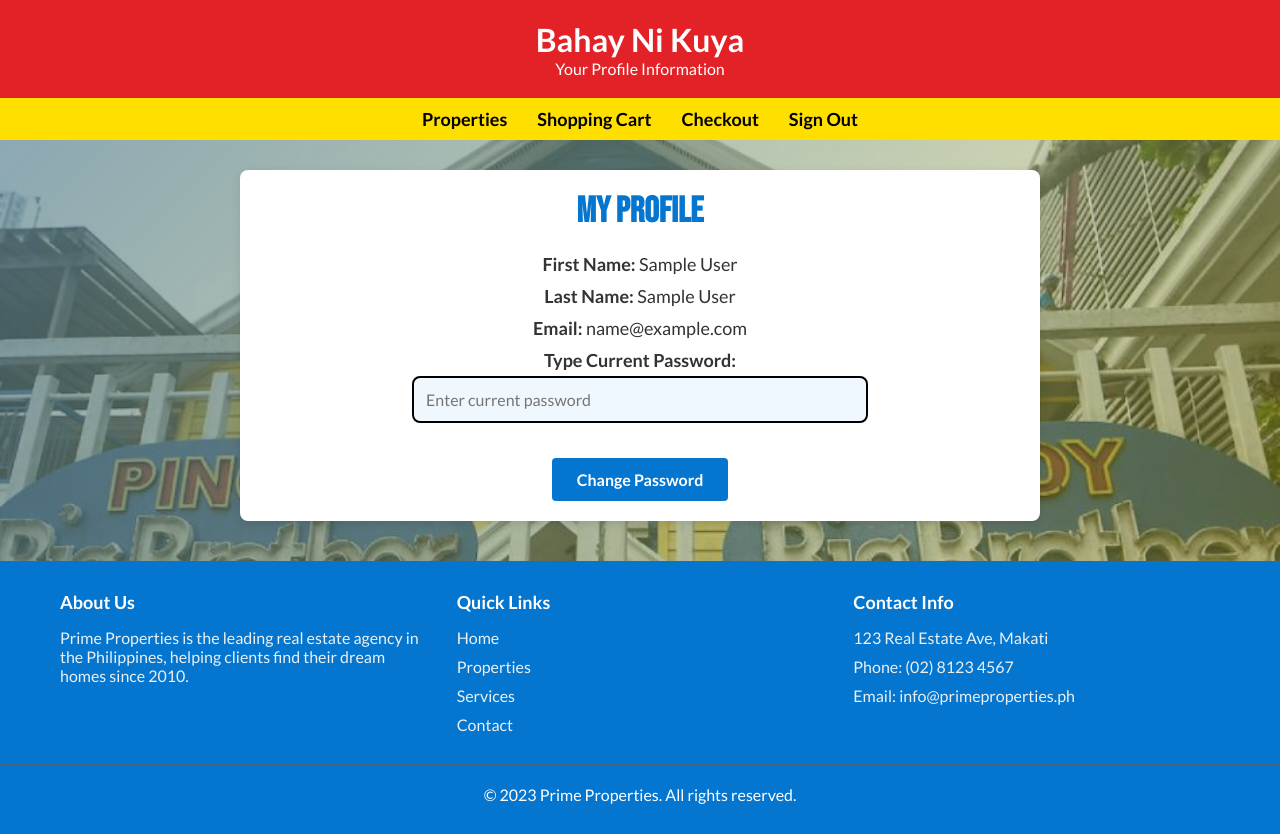
After one commit to jeremiahmaxwellang/ITDBADM-Bahay-Ni-Kuya, a PHP site: page /profile.php in a window 1280 px wide. The commit adds this page. Run offline with PHP 8.4, Linux system fonts and the light colour scheme; the visitor is signed in with stand-in values (Sample User, id 1).

Commit message:
New files profile.php and verify_password.php

```diff
--- a/views/checkout.php
+++ b/views/checkout.php
@@ -195,6 +195,7 @@ $conn->close();
         <ul>
             <li><a class="navButton" href="property_listing.php">Browse Properties</a></li>
             <li><a class="navButton" href="shopping_cart.php">Your Cart</a></li>
+            <li><a class="navButton" href="profile.php">View Profile</a></li>
             <li><a class="navButton" onclick="window.location.href='logout.php'">Sign Out</a></li>
         </ul>
     </nav>
--- /dev/null
+++ b/views/profile.php
@@ -0,0 +1,229 @@
+<?php
+session_start();
+require_once('../includes/dbconfig.php');
+
+// Check if user is logged in
+if (!isset($_SESSION['user_email'])) {
+    header("Location: login.php");
+    exit;
+}
+
+$email = $_SESSION['user_email'];
+
+// Fetch user details
+$stmt = $conn->prepare("SELECT first_name, last_name, email FROM users WHERE email = ?");
+$stmt->bind_param("s", $email);
+$stmt->execute();
+$result = $stmt->get_result();
+
+$user = $result->fetch_assoc();
+
+$stmt->close();
+$conn->close();
+?>
+<!DOCTYPE html>
+<html lang="en">
+<head>
+<meta charset="UTF-8">
+<meta name="viewport" content="width=device-width, initial-scale=1.0">
+<title>My Profile - Bahay Ni Kuya</title>
+<link href="https://fonts.googleapis.com/css2?family=Lato:wght@400;700&display=swap" rel="stylesheet">
+<link href="https://fonts.googleapis.com/css2?family=Bebas+Neue&display=swap" rel="stylesheet">
+<style>
+    :root {
+        --MainBlue: #0476D0;
+        --MainRed: #E32227;
+        --MainYellow: #FFDF00;
+        --DefaultFont: 'Lato', serif;
+        --DefaultHeaderFont: 'Bebas Neue', sans-serif;
+        --DefaultFontColor: black;
+    }
+    * { margin: 0; padding: 0; box-sizing: border-box; font-family: var(--DefaultFont); }
+    body {
+        background-image: url('../images/pbb house.jpg');
+        background-size: cover;
+        background-position: center;
+        background-repeat: no-repeat;
+        color: #333;
+        min-height: 100vh;
+    }
+    .property-bg-gradient {
+        position: fixed; top: 0; left: 0; width: 100vw; height: 100vh;
+        z-index: 0;
+        background: linear-gradient(135deg, rgba(80,124,147,0.7) 0%, rgba(255,223,0,0.3) 100%);
+    }
+    body > *:not(.property-bg-gradient) { position: relative; z-index: 1; }
+    header {
+        background-color: var(--MainRed);
+        color: white;
+        padding: 20px 0;
+        text-align: center;
+    }
+    nav {
+        background-color: var(--MainYellow);
+        padding: 10px 0;
+    }
+    nav ul {
+        display: flex; justify-content: center; list-style: none; align-items: center;
+    }
+    nav ul li { margin: 0 15px; }
+    nav ul li a {
+        color: var(--DefaultFontColor);
+        text-decoration: none;
+        font-weight: bold;
+        font-size: 18px;
+    }
+    .container {
+        max-width: 800px;
+        margin: 30px auto;
+        padding: 20px;
+        background: white;
+        border-radius: 8px;
+        box-shadow: 0 3px 10px rgba(0,0,0,0.1);
+        text-align: center;
+    }
+    .profile-header {
+        font-family: var(--DefaultHeaderFont);
+        font-size: 36px;
+        margin-bottom: 20px;
+        color: var(--MainBlue);
+    }
+    .profile-info {
+        font-size: 18px;
+        margin: 10px 0;
+    }
+    .change-password-btn {
+        background-color: var(--MainBlue);
+        color: white;
+        border: none;
+        padding: 12px 25px;
+        border-radius: 4px;
+        cursor: pointer;
+        font-size: 16px;
+        font-weight: bold;
+        margin-top: 20px;
+    }
+    .change-password-btn:hover { background-color: #035a9e; }
+    footer {
+        background-color: var(--MainBlue);
+        color: white;
+        text-align: center;
+        padding: 30px 0;
+        margin-top: 40px;
+    }
+    .footer-content {
+        max-width: 1200px;
+        margin: 0 auto;
+        display: grid;
+        grid-template-columns: repeat(3, 1fr);
+        gap: 30px;
+        text-align: left;
+        padding: 0 20px;
+    }
+    .footer-section h3 { margin-bottom: 15px; font-size: 18px; }
+    .footer-section p, .footer-section a {
+        color: #ecf0f1; margin-bottom: 10px; display: block; text-decoration: none;
+    }
+    .copyright {
+        margin-top: 20px; padding-top: 20px; border-top: 1px solid #4a6278;
+    }
+    @media (max-width: 768px) {
+        .footer-content { grid-template-columns: 1fr; gap: 20px; }
+    }
+
+    .login_input[type="password"] {
+    width: 60%;
+    padding: 12px;
+    border: 2px solid black;
+    border-radius: 8px;
+    background-color: #f0f8ff;
+    color: black;               /* Text color */
+    font-size: 16px;           /* Larger font */
+    margin: 5px auto 15px auto; /* Top, auto (left/right for centering), bottom */
+    box-sizing: border-box;
+    display: block;
+    font-family: 'Lato', serif;
+}
+    .close:hover { color: black; }
+</style>
+</head>
+<body>
+<div class="property-bg-gradient"></div>
+<header>
+    <h1 class="site_header">Bahay Ni Kuya</h1>
+    <p>Your Profile Information</p>
+</header>
+
+<nav>
+    <ul>
+        <li><a href="property_listing.php">Properties</a></li>
+        <li><a href="shopping_cart.php">Shopping Cart</a></li>
+        <li><a href="checkout.php">Checkout</a></li>
+        <li><a href="logout.php">Sign Out</a></li>
+    </ul>
+</nav>
+
+<div class="container">
+    <h2 class="profile-header">My Profile</h2>
+    <?php if ($user): ?>
+        <p class="profile-info"><strong>First Name:</strong> <?php echo htmlspecialchars($user['first_name']); ?></p>
+        <p class="profile-info"><strong>Last Name:</strong> <?php echo htmlspecialchars($user['last_name']); ?></p>
+        <p class="profile-info"><strong>Email:</strong> <?php echo htmlspecialchars($user['email']); ?></p>
+        <p class="profile-info">
+            <strong>Type Current Password:</strong>
+            <input class="login_input" type="password" id="currentPassword" name="current_password" placeholder="Enter current password">
+        </p>
+        <button id="changePasswordBtn" class="change-password-btn">Change Password</button>
+        <p id="errorMsg" style="color:red;"></p>
+    <?php else: ?>
+        <p>User not found.</p>
+    <?php endif; ?>
+</div>
+
+<script>
+document.getElementById('changePasswordBtn').addEventListener('click', function() {
+    let currentPassword = document.getElementById('currentPassword').value;
+
+    fetch('verify_password.php', {
+        method: 'POST',
+        headers: { 'Content-Type': 'application/x-www-form-urlencoded' },
+        body: 'current_password=' + encodeURIComponent(currentPassword)
+    })
+    .then(response => response.text()) // read as plain text
+    .then(text => {
+        if (text.trim() === 'success') {
+            window.location.href = 'reset_password.php';
+        } else {
+            document.getElementById('errorMsg').textContent = 'Incorrect password.';
+        }
+    });
+});
+</script>
+
+<footer>
+    <div class="footer-content">
+        <div class="footer-section">
+            <h3>About Us</h3>
+            <p>Prime Properties is the leading real estate agency in the Philippines, helping clients find their dream homes since 2010.</p>
+        </div>
+        <div class="footer-section">
+            <h3>Quick Links</h3>
+            <a href="#">Home</a>
+            <a href="#">Properties</a>
+            <a href="#">Services</a>
+            <a href="#">Contact</a>
+        </div>
+        <div class="footer-section">
+            <h3>Contact Info</h3>
+            <p>123 Real Estate Ave, Makati</p>
+            <p>Phone: (02) 8123 4567</p>
+            <p>Email: info@primeproperties.ph</p>
+        </div>
+    </div>
+    <div class="copyright">
+        <p>&copy; 2023 Prime Properties. All rights reserved.</p>
+    </div>
+</footer>
+
+</body>
+</html>
--- a/views/property_listing.php
+++ b/views/property_listing.php
@@ -77,7 +77,8 @@ $conn->close();
         <ul>
             <li><a class="topNavBar" href="shopping_cart.php">Shopping Cart</a></li>
             <li><a class="topNavBar" href="checkout.php">Checkout Page</a></li>
-            <li><a class="topNavBar" href='logout.php'">Sign Out</a></li>
+            <li><a class="topNavBar" href="profile.php">View Profile</a></li>
+            <li><a class="topNavBar" href="logout.php">Sign Out</a></li>
         </ul>
     </nav>
 
--- a/views/shopping_cart.php
+++ b/views/shopping_cart.php
@@ -149,6 +149,7 @@ $conn->close();
         <ul>
             <li><a class="navButton" href="property_listing.php">Browse Properties</a></li>
             <li><a class="navButton" href="checkout.php">Checkout</a></li>
+            <li><a class="navButton" href="profile.php">View Profile</a></li>
             <li><a class="navButton" href='logout.php'>Sign Out</a></li>
         </ul>
     </nav>
```
Also changed, not shown: views/verify_password.php (added, +33 -0 lines).
